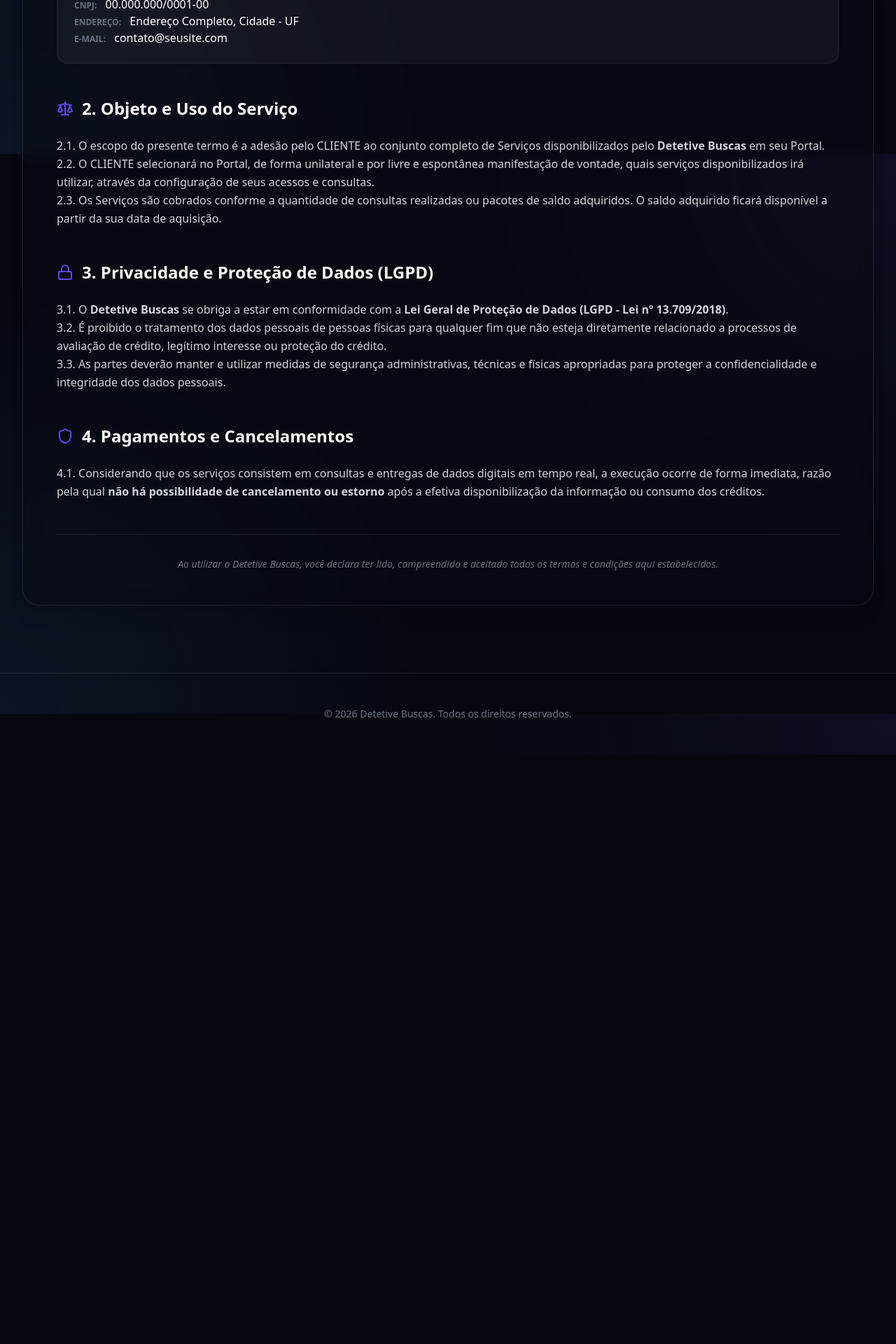
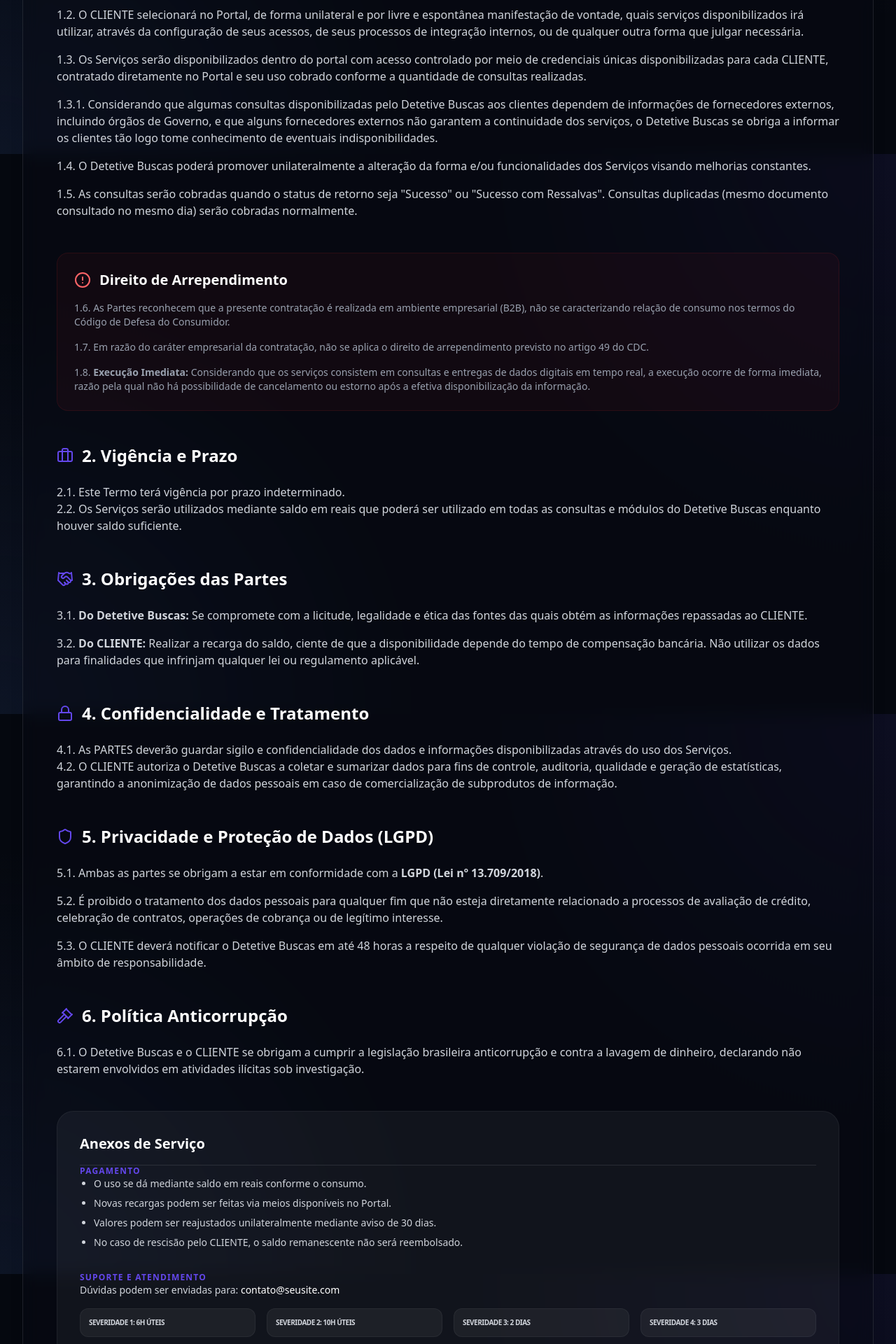
Before and after one commit to pitarf/consultaall, a Next.js app: page /termos in a window 1280 px wide. Shown: the part 580-2500 px from the top of the page at 70% size. Before the commit the page ends 1658 px from the top, so only its background shows below. Built offline with nearby package versions, Linux system fonts and the light colour scheme; no server answers; the database is empty.

Commit message:
docs: Atualizado conteúdo dos Termos de Uso com base na referência textual completa

```diff
--- a/src/app/termos/page.tsx
+++ b/src/app/termos/page.tsx
@@ -1,20 +1,17 @@
 import Link from "next/link";
 import { prisma } from "../../lib/prisma";
-import { ArrowLeft, Search, Shield, Lock, Scale, FileText } from "lucide-react";
+import { ArrowLeft, Search, Shield, Lock, Scale, FileText, Briefcase, Gavel, Handshake, AlertCircle } from "lucide-react";
 
 export const revalidate = 0;
 export const dynamic = 'force-dynamic';
 
 /**
  * Página de Termos de Uso e Políticas
- * Conteúdo adaptado para o Detetive Buscas com design premium.
+ * Conteúdo integralmente baseado na referência DirectData, adaptado dinamicamente.
  */
 export default async function TermosPage() {
   const settings = await prisma.systemSetting.findFirst();
   const siteTitle = settings?.siteTitle?.split(' - ')[0] || "Detetive Buscas";
-  const companyName = settings?.companyName || "NOME DA EMPRESA LTDA";
-  const companyCnpj = settings?.companyCnpj || "00.000.000/0001-00";
-  const companyAddress = settings?.companyAddress || "Endereço Completo, Cidade - UF";
   const companyEmail = settings?.companyEmail || "contato@seusite.com";
 
   return (
@@ -48,11 +45,11 @@
           <div className="mb-16 text-center">
             <div className="inline-flex items-center gap-2 px-3 py-1 rounded-full border border-primary/30 bg-primary/10 text-primary text-xs font-semibold mb-6">
               <Shield className="w-3.5 h-3.5" />
-              Transparência e Segurança
+              Conformidade Legal & Segurança
             </div>
             <h1 className="text-4xl md:text-5xl font-bold text-white mb-6">
               Termos de Uso e <br />
-              <span className="text-transparent bg-clip-text bg-gradient-to-r from-blue-400 to-indigo-400">Políticas de Privacidade</span>
+              <span className="text-transparent bg-clip-text bg-gradient-to-r from-blue-400 to-indigo-400">Condições de Serviço</span>
             </h1>
             <p className="text-gray-400">
               Última atualização: {new Date().toLocaleDateString('pt-BR', { day: '2-digit', month: 'long', year: 'numeric' })}
@@ -63,64 +60,118 @@
           <div className="glass-panel rounded-3xl p-8 md:p-12 border border-white/10">
             <div className="prose prose-invert max-w-none space-y-12 text-gray-300">
 
+              {/* Seção 2 - Escopo */}
               <section>
                 <div className="flex items-center gap-3 mb-6 text-primary">
-                  <FileText className="w-6 h-6" />
-                  <h2 className="text-2xl font-bold m-0 text-white">1. Identificação</h2>
+                  <Scale className="w-6 h-6" />
+                  <h2 className="text-2xl font-bold m-0 text-white">1. Escopo dos Serviços</h2>
                 </div>
-                <div className="bg-white/5 rounded-2xl p-6 border border-white/5 space-y-4">
-                  <p className="m-0"><span className="text-gray-500 font-bold mr-2 uppercase text-xs">Empresa:</span> <span className="text-white">{companyName}</span></p>
-                  <p className="m-0"><span className="text-gray-500 font-bold mr-2 uppercase text-xs">CNPJ:</span> <span className="text-white">{companyCnpj}</span></p>
-                  <p className="m-0"><span className="text-gray-500 font-bold mr-2 uppercase text-xs">Endereço:</span> <span className="text-white">{companyAddress}</span></p>
-                  <p className="m-0"><span className="text-gray-500 font-bold mr-2 uppercase text-xs">E-mail:</span> <span className="text-white">{companyEmail}</span></p>
+                <div className="space-y-4">
+                  <p>1.1. O escopo do presente termo é a adesão pelo CLIENTE ao conjunto completo de Serviços a serem disponibilizados pelo <strong>{siteTitle}</strong> em seu Portal, ou quaisquer outros serviços que venham a ser oferecidos.</p>
+                  <p>1.2. O CLIENTE selecionará no Portal, de forma unilateral e por livre e espontânea manifestação de vontade, quais serviços disponibilizados irá utilizar, através da configuração de seus acessos, de seus processos de integração internos, ou de qualquer outra forma que julgar necessária.</p>
+                  <p>1.3. Os Serviços serão disponibilizados dentro do portal com acesso controlado por meio de credenciais únicas disponibilizadas para cada CLIENTE, contratado diretamente no Portal e seu uso cobrado conforme a quantidade de consultas realizadas.</p>
+                  <p>1.3.1. Considerando que algumas consultas disponibilizadas pelo {siteTitle} aos clientes dependem de informações de fornecedores externos, incluindo órgãos de Governo, e que alguns fornecedores externos não garantem a continuidade dos serviços, o {siteTitle} se obriga a informar os clientes tão logo tome conhecimento de eventuais indisponibilidades.</p>
+                  <p>1.4. O {siteTitle} poderá promover unilateralmente a alteração da forma e/ou funcionalidades dos Serviços visando melhorias constantes.</p>
+                  <p>1.5. As consultas serão cobradas quando o status de retorno seja "Sucesso" ou "Sucesso com Ressalvas". Consultas duplicadas (mesmo documento consultado no mesmo dia) serão cobradas normalmente.</p>
                 </div>
               </section>
 
+              {/* Direito de Arrependimento */}
+              <section className="bg-red-500/5 border border-red-500/10 rounded-2xl p-6">
+                <div className="flex items-center gap-3 mb-4 text-red-400">
+                  <AlertCircle className="w-6 h-6" />
+                  <h2 className="text-xl font-bold m-0 text-white">Direito de Arrependimento</h2>
+                </div>
+                <div className="space-y-4 text-sm text-gray-400">
+                  <p>1.6. As Partes reconhecem que a presente contratação é realizada em ambiente empresarial (B2B), não se caracterizando relação de consumo nos termos do Código de Defesa do Consumidor.</p>
+                  <p>1.7. Em razão do caráter empresarial da contratação, não se aplica o direito de arrependimento previsto no artigo 49 do CDC.</p>
+                  <p>1.8. <strong>Execução Imediata:</strong> Considerando que os serviços consistem em consultas e entregas de dados digitais em tempo real, a execução ocorre de forma imediata, razão pela qual não há possibilidade de cancelamento ou estorno após a efetiva disponibilização da informação.</p>
+                </div>
+              </section>
+
+              {/* Vigência */}
               <section>
                 <div className="flex items-center gap-3 mb-6 text-primary">
-                  <Scale className="w-6 h-6" />
-                  <h2 className="text-2xl font-bold m-0 text-white">2. Objeto e Uso do Serviço</h2>
+                  <Briefcase className="w-6 h-6" />
+                  <h2 className="text-2xl font-bold m-0 text-white">2. Vigência e Prazo</h2>
                 </div>
-                <p className="leading-relaxed">
-                  2.1. O escopo do presente termo é a adesão pelo CLIENTE ao conjunto completo de Serviços disponibilizados pelo <strong>{siteTitle}</strong> em seu Portal.
-                </p>
-                <p className="leading-relaxed">
-                  2.2. O CLIENTE selecionará no Portal, de forma unilateral e por livre e espontânea manifestação de vontade, quais serviços disponibilizados irá utilizar, através da configuração de seus acessos e consultas.
-                </p>
-                <p className="leading-relaxed">
-                  2.3. Os Serviços são cobrados conforme a quantidade de consultas realizadas ou pacotes de saldo adquiridos. O saldo adquirido ficará disponível a partir da sua data de aquisição.
-                </p>
+                <p>2.1. Este Termo terá vigência por prazo indeterminado.</p>
+                <p>2.2. Os Serviços serão utilizados mediante saldo em reais que poderá ser utilizado em todas as consultas e módulos do {siteTitle} enquanto houver saldo suficiente.</p>
               </section>
 
+              {/* Obrigações */}
+              <section>
+                <div className="flex items-center gap-3 mb-6 text-primary">
+                  <Handshake className="w-6 h-6" />
+                  <h2 className="text-2xl font-bold m-0 text-white">3. Obrigações das Partes</h2>
+                </div>
+                <div className="space-y-4">
+                  <p>3.1. <strong>Do {siteTitle}:</strong> Se compromete com a licitude, legalidade e ética das fontes das quais obtém as informações repassadas ao CLIENTE.</p>
+                  <p>3.2. <strong>Do CLIENTE:</strong> Realizar a recarga do saldo, ciente de que a disponibilidade depende do tempo de compensação bancária. Não utilizar os dados para finalidades que infrinjam qualquer lei ou regulamento aplicável.</p>
+                </div>
+              </section>
+
+              {/* Confidencialidade */}
               <section>
                 <div className="flex items-center gap-3 mb-6 text-primary">
                   <Lock className="w-6 h-6" />
-                  <h2 className="text-2xl font-bold m-0 text-white">3. Privacidade e Proteção de Dados (LGPD)</h2>
+                  <h2 className="text-2xl font-bold m-0 text-white">4. Confidencialidade e Tratamento</h2>
                 </div>
-                <p className="leading-relaxed">
-                  3.1. O <strong>{siteTitle}</strong> se obriga a estar em conformidade com a <strong>Lei Geral de Proteção de Dados (LGPD - Lei nº 13.709/2018)</strong>.
-                </p>
-                <p className="leading-relaxed">
-                  3.2. É proibido o tratamento dos dados pessoais de pessoas físicas para qualquer fim que não esteja diretamente relacionado a processos de avaliação de crédito, legítimo interesse ou proteção do crédito.
-                </p>
-                <p className="leading-relaxed">
-                  3.3. As partes deverão manter e utilizar medidas de segurança administrativas, técnicas e físicas apropriadas para proteger a confidencialidade e integridade dos dados pessoais.
-                </p>
+                <p>4.1. As PARTES deverão guardar sigilo e confidencialidade dos dados e informações disponibilizadas através do uso dos Serviços.</p>
+                <p>4.2. O CLIENTE autoriza o {siteTitle} a coletar e sumarizar dados para fins de controle, auditoria, qualidade e geração de estatísticas, garantindo a anonimização de dados pessoais em caso de comercialização de subprodutos de informação.</p>
               </section>
 
+              {/* Privacidade (LGPD) */}
               <section>
                 <div className="flex items-center gap-3 mb-6 text-primary">
                   <Shield className="w-6 h-6" />
-                  <h2 className="text-2xl font-bold m-0 text-white">4. Pagamentos e Cancelamentos</h2>
+                  <h2 className="text-2xl font-bold m-0 text-white">5. Privacidade e Proteção de Dados (LGPD)</h2>
                 </div>
-                <p className="leading-relaxed">
-                  4.1. Considerando que os serviços consistem em consultas e entregas de dados digitais em tempo real, a execução ocorre de forma imediata, razão pela qual <strong>não há possibilidade de cancelamento ou estorno</strong> após a efetiva disponibilização da informação ou consumo dos créditos.
-                </p>
+                <div className="space-y-4">
+                  <p>5.1. Ambas as partes se obrigam a estar em conformidade com a <strong>LGPD (Lei nº 13.709/2018)</strong>.</p>
+                  <p>5.2. É proibido o tratamento dos dados pessoais para qualquer fim que não esteja diretamente relacionado a processos de avaliação de crédito, celebração de contratos, operações de cobrança ou de legítimo interesse.</p>
+                  <p>5.3. O CLIENTE deverá notificar o {siteTitle} em até 48 horas a respeito de qualquer violação de segurança de dados pessoais ocorrida em seu âmbito de responsabilidade.</p>
+                </div>
+              </section>
+
+              {/* Anticorrupção */}
+              <section>
+                <div className="flex items-center gap-3 mb-6 text-primary">
+                  <Gavel className="w-6 h-6" />
+                  <h2 className="text-2xl font-bold m-0 text-white">6. Política Anticorrupção</h2>
+                </div>
+                <p>6.1. O {siteTitle} e o CLIENTE se obrigam a cumprir a legislação brasileira anticorrupção e contra a lavagem de dinheiro, declarando não estarem envolvidos em atividades ilícitas sob investigação.</p>
+              </section>
+
+              {/* Anexos */}
+              <section className="bg-white/5 rounded-3xl p-8 border border-white/5 space-y-8">
+                <h3 className="text-xl font-bold text-white m-0 border-b border-white/10 pb-4">Anexos de Serviço</h3>
+
+                <div className="space-y-4">
+                  <h4 className="text-primary font-bold m-0 uppercase text-xs tracking-widest">Pagamento</h4>
+                  <ul className="list-disc pl-5 space-y-2 text-sm">
+                    <li>O uso se dá mediante saldo em reais conforme o consumo.</li>
+                    <li>Novas recargas podem ser feitas via meios disponíveis no Portal.</li>
+                    <li>Valores podem ser reajustados unilateralmente mediante aviso de 30 dias.</li>
+                    <li>No caso de rescisão pelo CLIENTE, o saldo remanescente não será reembolsado.</li>
+                  </ul>
+                </div>
+
+                <div className="space-y-4">
+                  <h4 className="text-primary font-bold m-0 uppercase text-xs tracking-widest">Suporte e Atendimento</h4>
+                  <p className="text-sm">Dúvidas podem ser enviadas para: <span className="text-white font-medium">{companyEmail}</span></p>
+                  <div className="grid grid-cols-2 md:grid-cols-4 gap-4 text-[10px] uppercase font-bold tracking-tighter">
+                    <div className="p-3 rounded-xl bg-white/5 border border-white/5">Severidade 1: 6h Úteis</div>
+                    <div className="p-3 rounded-xl bg-white/5 border border-white/5">Severidade 2: 10h Úteis</div>
+                    <div className="p-3 rounded-xl bg-white/5 border border-white/5">Severidade 3: 2 Dias</div>
+                    <div className="p-3 rounded-xl bg-white/5 border border-white/5">Severidade 4: 3 Dias</div>
+                  </div>
+                </div>
               </section>
 
               <section className="pt-8 border-t border-white/10">
-                <p className="text-sm text-gray-500 text-center italic">
-                  Ao utilizar o {siteTitle}, você declara ter lido, compreendido e aceitado todos os termos e condições aqui estabelecidos.
+                <p className="text-sm text-gray-500 text-center italic leading-relaxed">
+                  Ao utilizar a plataforma {siteTitle}, você declara ter lido, compreendido e aceitado todos os termos e condições aqui estabelecidos. A tolerância de qualquer das PARTES em relação ao descumprimento não caracterizará renúncia de direitos.
                 </p>
               </section>
 
```
